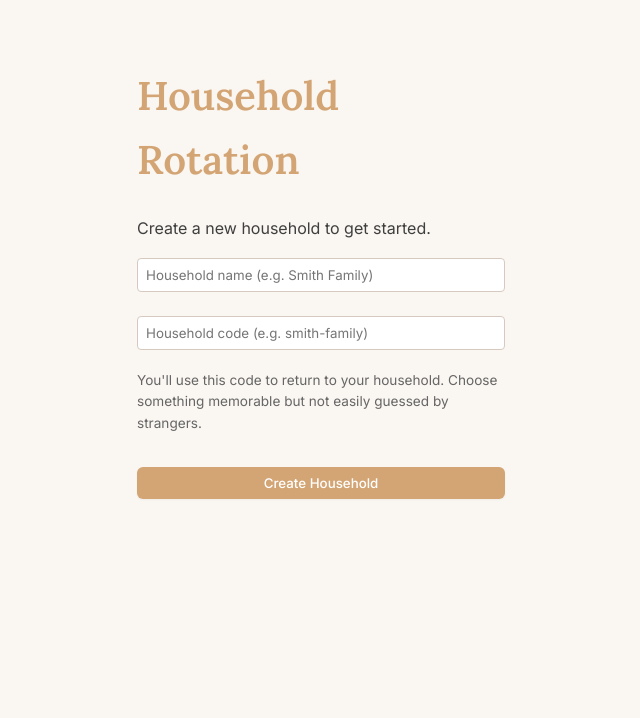
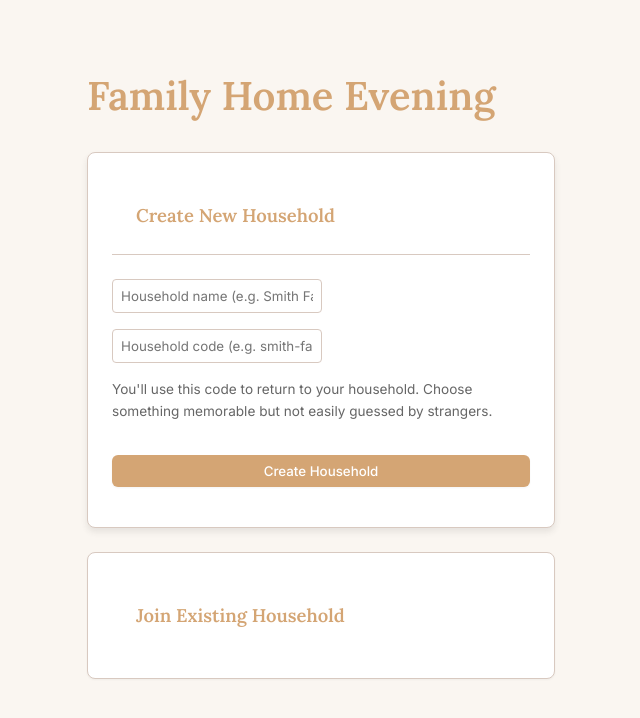
Before and after one commit to AmmonNucor/FHE.rotation, a Next.js app: page / in a window 1280 px wide. Shown: the top 718 px of the page, without its empty margins (319-959 px from the left). Built offline with nearby package versions, Linux system fonts and the light colour scheme; no server answers.

Commit message:
Add join existing household section to home page

```diff
--- a/app/page.tsx
+++ b/app/page.tsx
@@ -7,6 +7,7 @@ import { supabase } from '@/lib/supabase'
 export default function HomePage() {
   const [name, setName] = useState('')
   const [code, setCode] = useState('')
+  const [existingCode, setExistingCode] = useState('')
   const [loading, setLoading] = useState(false)
   const [error, setError] = useState('')
   const router = useRouter()
@@ -33,34 +34,57 @@ export default function HomePage() {
     router.push(`/h/${data}`)
   }
 
+  async function handleExistingHousehold(e: React.FormEvent) {
+    e.preventDefault()
+    if (!existingCode.trim()) return
+
+    router.push(`/h/${existingCode.trim()}`)
+  }
+
   return (
-    <main style={{ maxWidth: 400, margin: '4rem auto', padding: '0 1rem' }}>
-      <h1>Household Rotation</h1>
-      <p>Create a new household to get started.</p>
+    <main style={{ maxWidth: 500, margin: '4rem auto', padding: '0 1rem' }}>
+      <h1>Family Home Evening</h1>
+
+      <details open>
+        <summary>Create New Household</summary>
         <form onSubmit={handleCreate}>
           <input
             type="text"
             placeholder="Household name (e.g. Smith Family)"
             value={name}
             onChange={(e) => setName(e.target.value)}
-          style={{ width: '100%', padding: '0.5rem', marginBottom: '0.5rem' }}
           />
           <input
             type="text"
             placeholder="Household code (e.g. smith-family)"
             value={code}
             onChange={(e) => setCode(e.target.value)}
-          style={{ width: '100%', padding: '0.5rem', marginBottom: '0.5rem' }}
           />
-        <p style={{ fontSize: '0.85em', color: '#666', marginTop: '-0.25rem' }}>
-          You&apos;ll use this code to return to your household. Choose something memorable
+          <p style={{ fontSize: '0.85em', color: '#666' }}>
+            You'll use this code to return to your household. Choose something memorable
             but not easily guessed by strangers.
           </p>
-        <button type="submit" disabled={loading} style={{ width: '100%', padding: '0.5rem' }}>
+          <button type="submit" disabled={loading} style={{ width: '100%' }}>
             {loading ? 'Creating...' : 'Create Household'}
           </button>
           {error && <p style={{ color: 'red' }}>{error}</p>}
         </form>
+      </details>
+
+      <details>
+        <summary>Join Existing Household</summary>
+        <form onSubmit={handleExistingHousehold}>
+          <input
+            type="text"
+            placeholder="Enter household code"
+            value={existingCode}
+            onChange={(e) => setExistingCode(e.target.value)}
+          />
+          <button type="submit" style={{ width: '100%' }}>
+            Go to Household
+          </button>
+        </form>
+      </details>
     </main>
   )
 }
```
Lines whose indentation alone changed are shown as unchanged.
